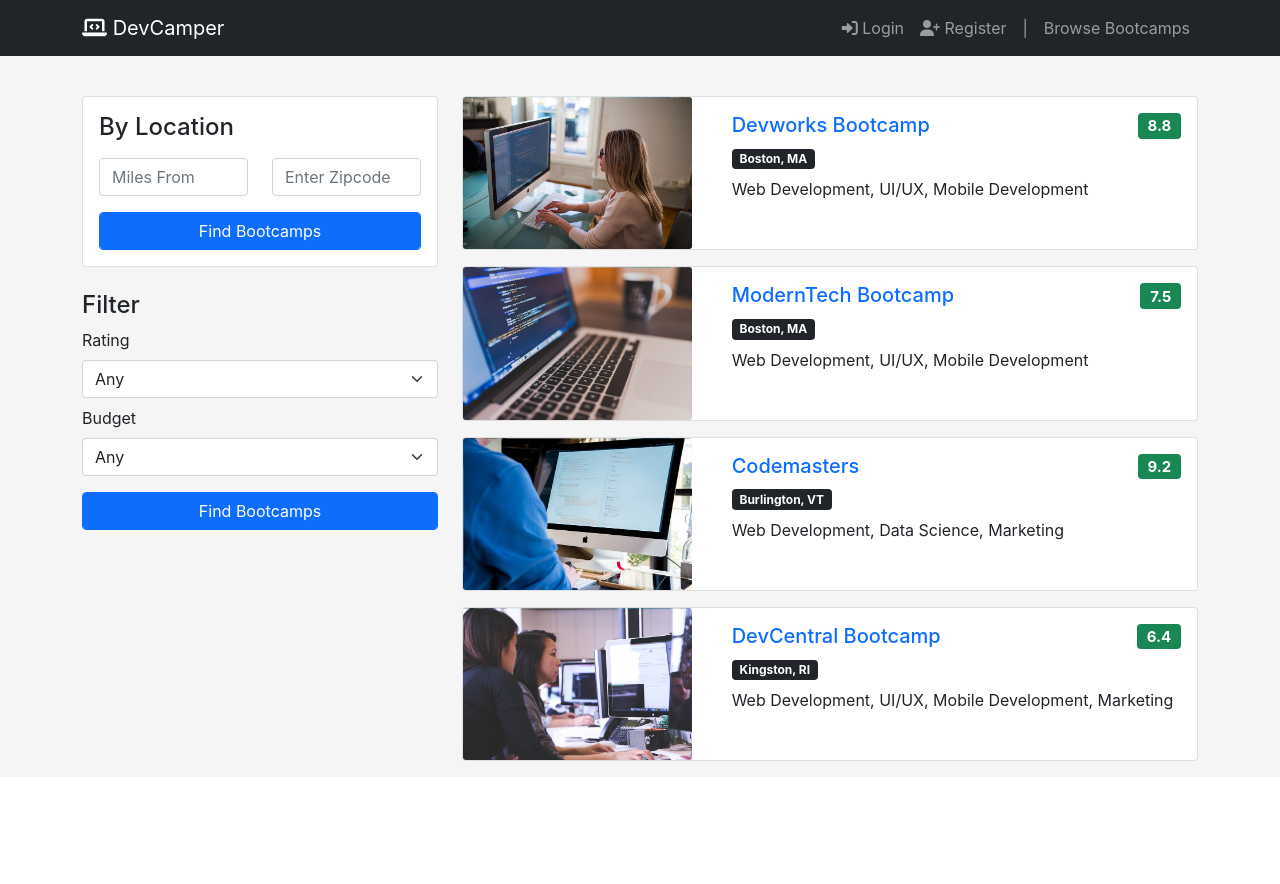
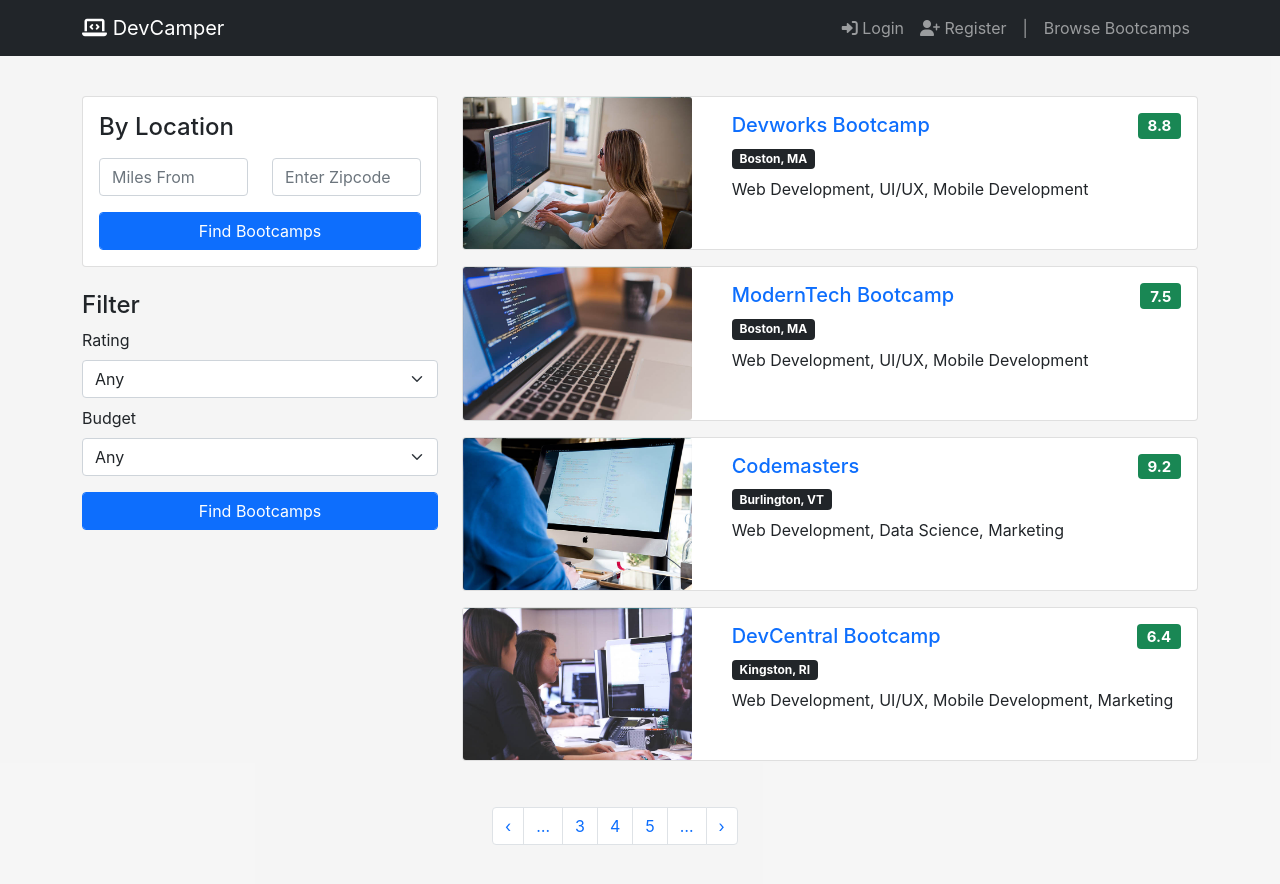
Before and after one commit to sholabioku/devcamper-api, a React (Create React App) app in the folder frontend/: page /bootcamps in a window 1280 px wide. Shown: the top 884 px of the page. Before the commit the page ends 800 px from the top, so only its background shows below. Built offline with nearby package versions, Linux system fonts and the light colour scheme.

Commit message:
Add pagination

```diff
--- a/frontend/src/pages/bootcamps/Bootcamps.jsx
+++ b/frontend/src/pages/bootcamps/Bootcamps.jsx
@@ -1,5 +1,13 @@
 import React from 'react';
-import { Badge, Card, Col, Container, Form, Row } from 'react-bootstrap';
+import {
+  Badge,
+  Card,
+  Col,
+  Container,
+  Form,
+  Pagination,
+  Row,
+} from 'react-bootstrap';
 import { Link } from 'react-router-dom';
 import image_1 from '../../assets/img/image_1.jpg';
 import image_2 from '../../assets/img/image_2.jpg';
@@ -71,7 +79,7 @@ const Bootcamps = () => {
               {/* Budget */}
               <Form.Group className="mb-3">
                 <Form.Label> Budget</Form.Label>
-                <Form.Select class="mb-2">
+                <Form.Select className="mb-2">
                   <option value="any" selected>
                     Any
                   </option>
@@ -196,6 +204,18 @@ const Bootcamps = () => {
                 </Col>
               </Row>
             </Card>
+            {/* Pagination */}
+            <div style={{ display: 'block', width: 700, padding: 30 }}>
+              <Pagination>
+                <Pagination.Prev />
+                <Pagination.Ellipsis />
+                <Pagination.Item>{3}</Pagination.Item>
+                <Pagination.Item>{4}</Pagination.Item>
+                <Pagination.Item>{5}</Pagination.Item>
+                <Pagination.Ellipsis />
+                <Pagination.Next />
+              </Pagination>
+            </div>
           </Col>
         </Row>
       </Container>
--- a/frontend/src/pages/register/Register.jsx
+++ b/frontend/src/pages/register/Register.jsx
@@ -1,5 +1,5 @@
 import React from 'react';
-import { Card, Col, Container, Form, Row } from 'react-bootstrap';
+import { Card, Col, Container, Form, Pagination, Row } from 'react-bootstrap';
 import { Link } from 'react-router-dom';
 import './register.css';
 
@@ -12,7 +12,7 @@ const Register = () => {
             <Card className="p-4 mb-4">
               <Card.Body>
                 <h1>
-                  <i class="fas fa-user-plus"></i> Register
+                  <i className="fas fa-user-plus"></i> Register
                 </h1>
                 <p>
                   Register to list your bootcamp or rate, review and favorite
```
